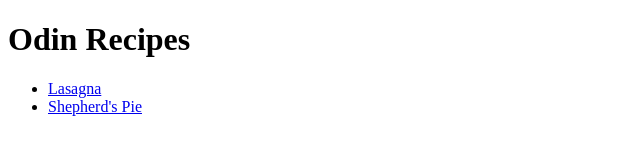
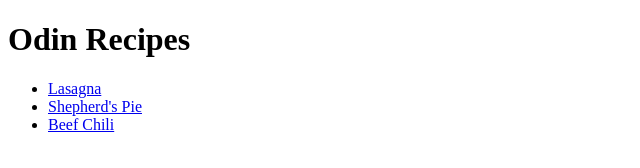
Before and after one commit to dakota-whiteside/odin-recipes, a plain HTML site: page index.html in a window 1280 px wide. Shown: the full height of the page, 0-640 px from the left. Drawn offline with Linux system fonts and the light colour scheme.

Commit message:
add chili hyperlink

```diff
--- a/index.html
+++ b/index.html
@@ -10,6 +10,7 @@
         <ul>
         <li><a href="recipes/lasagna.html">Lasagna</a></li>
         <li><a href="recipes/shepherds-pie.html">Shepherd's Pie</a></li>
+        <li><a href="recipes/chili.html">Beef Chili</a></li>
         </ul>
     </body>
 
```
